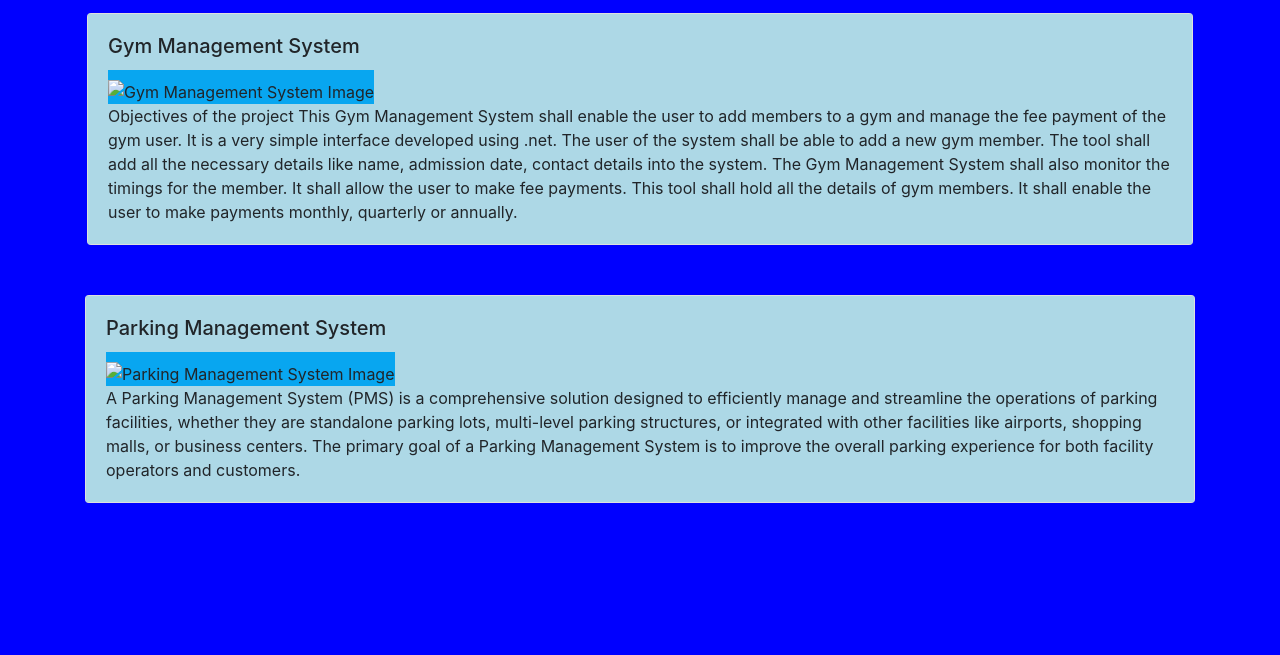
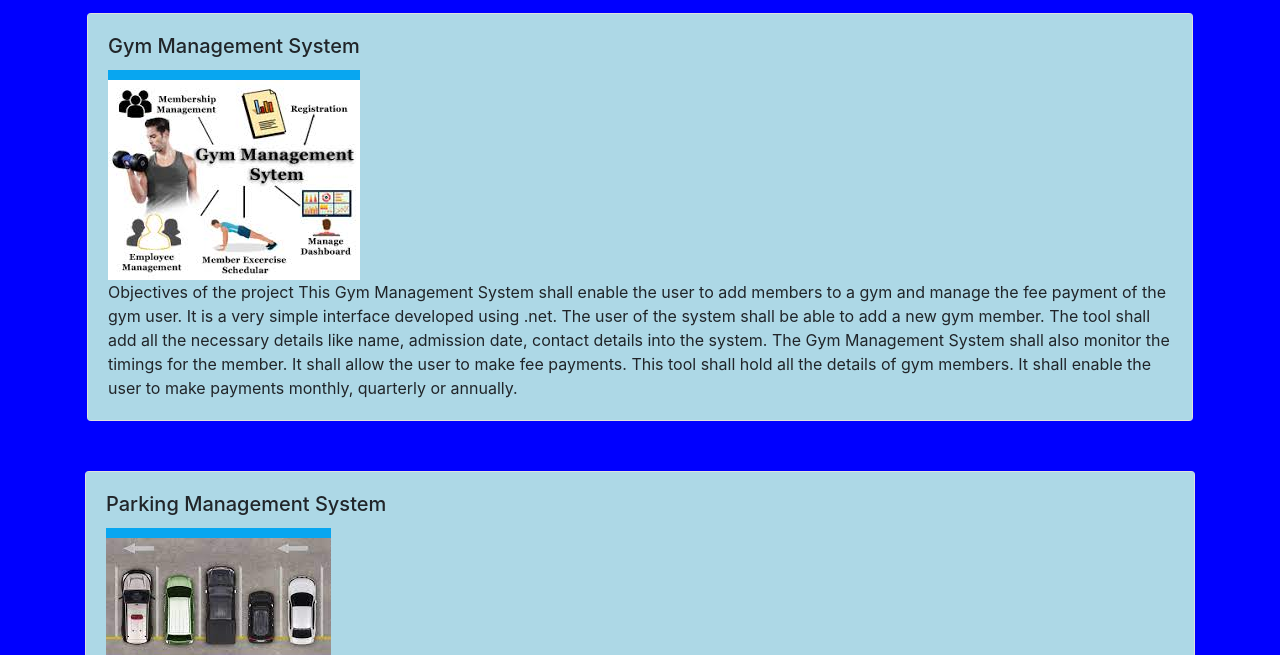
Before and after one commit to RonishGhouri/Ronish_Portfolio, a plain HTML site: page project.html in a window 1280 px wide. Shown: the part 145-800 px from the top of the page. Drawn offline with nearby package versions, Linux system fonts and the light colour scheme.

Commit message:
Update project.html

```diff
--- a/project.html
+++ b/project.html
@@ -41,7 +41,7 @@
             <div class="card-body">
                 <h5 class="card-title">Gym Management System</h5>
                 <!-- Image tag without inline styles -->
-                <img src="./assets/gym.jpeg" alt="Gym Management System Image">
+                <img src="./gym.jpeg" alt="Gym Management System Image">
                 <p class="card-text">
                     Objectives of the project This Gym Management System shall enable the user to add members to a gym and manage the fee payment of the gym user. It is a very simple interface developed using
                     .net. The user of the system shall be able to add a new gym member. The tool shall add all the necessary details like name, admission date, contact details into the system. The Gym Management
@@ -57,7 +57,7 @@
             <div class="card-body">
                 <h5 class="card-title">Parking Management System</h5>
                 <!-- Image tag without inline styles -->
-                <img src="./assets/park.jpeg" alt="Parking Management System Image">
+                <img src="./park.jpeg" alt="Parking Management System Image">
                 <p class="card-text">A Parking Management System (PMS) is a comprehensive solution designed to efficiently manage and streamline the operations of parking facilities, whether they are standalone parking lots, multi-level parking structures, or integrated with other facilities like airports, shopping malls, or business centers. The primary goal of a Parking Management System is to improve the overall parking experience for both facility operators and customers.
                 </p>
             </div>
```
